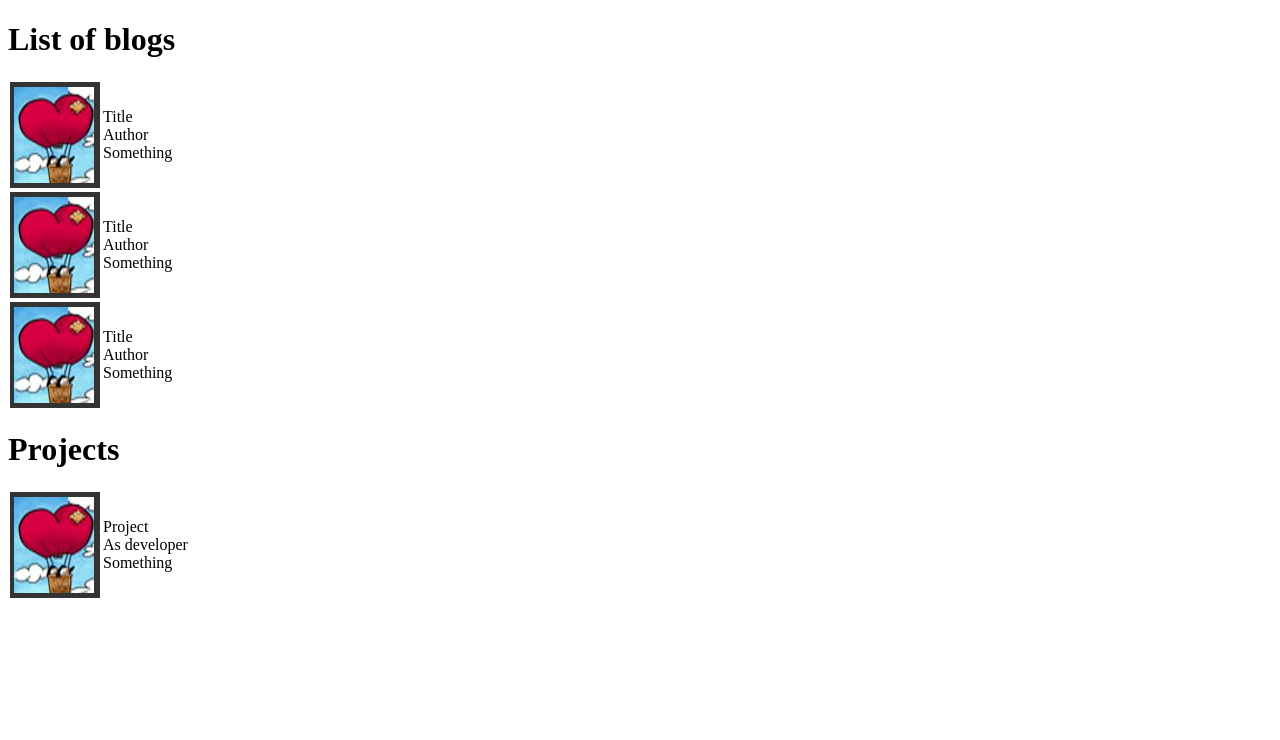
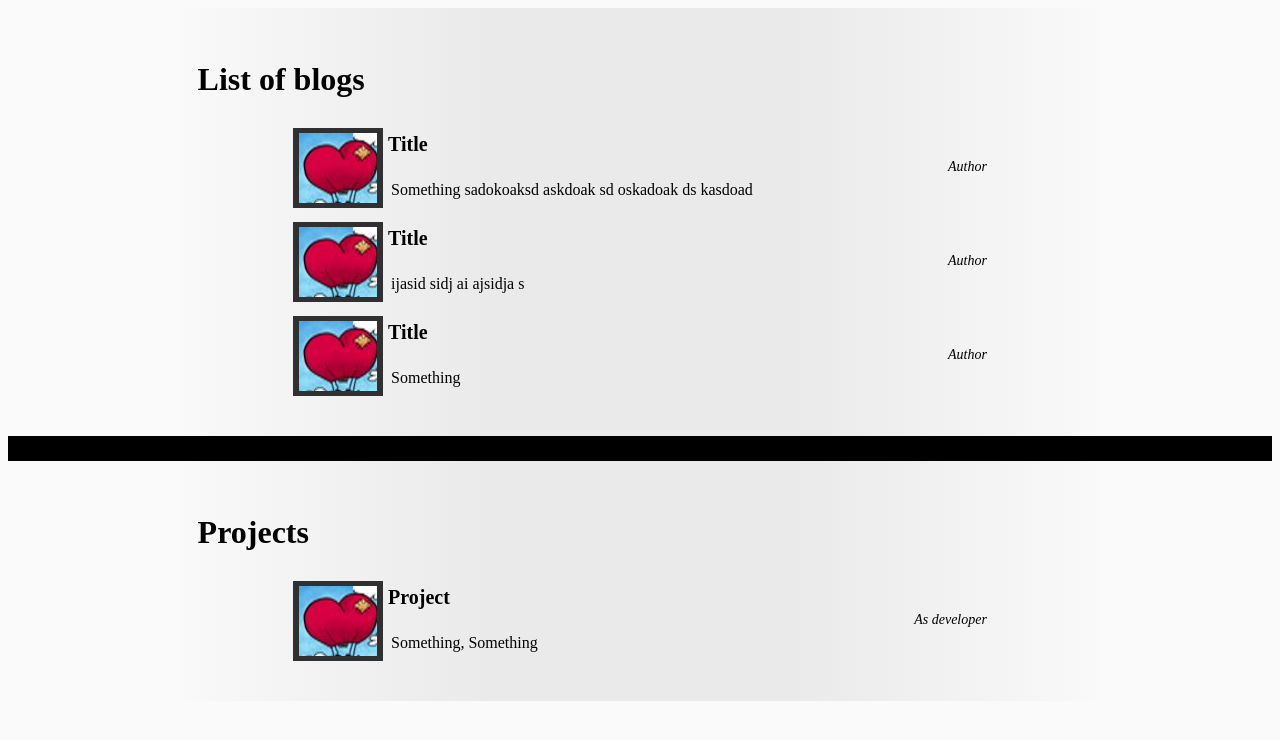
Before and after one commit to MisaelUrq/Blog-Dev, a plain HTML site: page index.html in a window 1280 px wide. Drawn offline with Linux system fonts and the light colour scheme.

Commit message:
More styling!!

```diff
--- a/index.html
+++ b/index.html
@@ -16,9 +16,9 @@
                 <div class="image_blog"></div>
               </td>
               <td>
-                <div>Title</div>
-                <div>Author</div>
-                <div>Something</div>
+                <div class="titles">Title</div>
+                <div class="title_metadata">Author</div>
+                <div class="entry_descripton">Something sadokoaksd askdoak sd oskadoak ds kasdoad</div>
               </td>
             </tr>
           </tbody>
@@ -30,9 +30,9 @@
                 <div class="image_blog"></div>
               </td>
               <td>
-                <div>Title</div>
-                <div>Author</div>
-                <div>Something</div>
+                <div class="titles">Title</div>
+                <div class="title_metadata">Author</div>
+                <div class="entry_descripton">ijasid sidj ai ajsidja s</div>
               </td>
             </tr>
           </tbody>
@@ -44,18 +44,20 @@
                 <div class="image_blog"></div>
               </td>
               <td>
-                <div>Title</div>
-                <div>Author</div>
-                <div>Something</div>
+                <div class="titles">Title</div>
+                <div class="title_metadata">Author</div>
+                <div class="entry_descripton">Something</div>
               </td>
             </tr>
           </tbody>
         </table>
       </div>
     </div>
+    <div class="section_separator">
+
+    </div>
     <div class="main_menus">
       <h1>Projects</h1>
-      <div class="list_of_entries">
       <div class="list_of_entries">
         <table class="blogs">
           <tbody>
@@ -64,9 +66,9 @@
                 <div class="image_blog"></div>
               </td>
               <td>
-                  <div>Project</div>
-                  <div>As developer</div>
-                  <div>Something</div>
+                <div class="titles">Project</div>
+                <div class="title_metadata">As developer</div>
+                <div class="entry_descripton">Something, Something</div>
               </td>
             </tr>
           </tbody>
--- a/style.css
+++ b/style.css
@@ -1,14 +1,76 @@
+body {
+    background-color: #fafafa;
+}
+
+.main_menus {
+    background: linear-gradient(.25turn, #fafafa, #eaeaea, #eaeaea, #fafafa);
+    margin: auto;
+    padding: 2em;
+    width: 70%;
+    height: 100%;
+}
+
+.list_of_entries {
+    margin: auto;
+    width: 80%;
+    padding: 1px;
+}
+
+.blogs {
+    margin: auto;
+    padding: 5px;
+    width: 100%;
+}
+
 .image_blog_container {
     background-color: rgba(0, 0, 0, .8);
-    width: 5.5rem;
-    height: 6.5rem;
+    padding: 5px;
+    width: 80px;
+    height: 70px;
 }
 
 .image_blog {
     position: relative;
-    left: .2rem;
     background-image:
         url("assets/images/test_pinguin_small.jpg");
-    width: 5rem;
-    height: 6rem;
+    margin-left: 1px;
+    width: 78px;
+    height: 70px;
 }
+
+.titles {
+    margin: auto;
+    padding: 2px;
+    font-size: 20px;
+    font-weight: bold;
+    min-width: 100%;
+    height: 100%;
+    width: 100%;
+}
+
+.title_metadata {
+    position: relative;
+    margin: auto;
+    text-align: right;
+    overflow: hidden;
+    white-space: inital;
+    font-size: 14px;
+    font-style: italic;
+    width: 100%;
+    height: 100%;
+    padding: 1px;
+}
+
+.entry_descripton {
+    margin: auto;
+    width: 100%;
+    white-space: inital;
+    padding: 5px;
+}
+
+.section_separator {
+    background-color: black;
+    margin: auto;
+    width: 100%;
+    height: 25px;
+}
```
Lines whose indentation alone changed are shown as unchanged.
